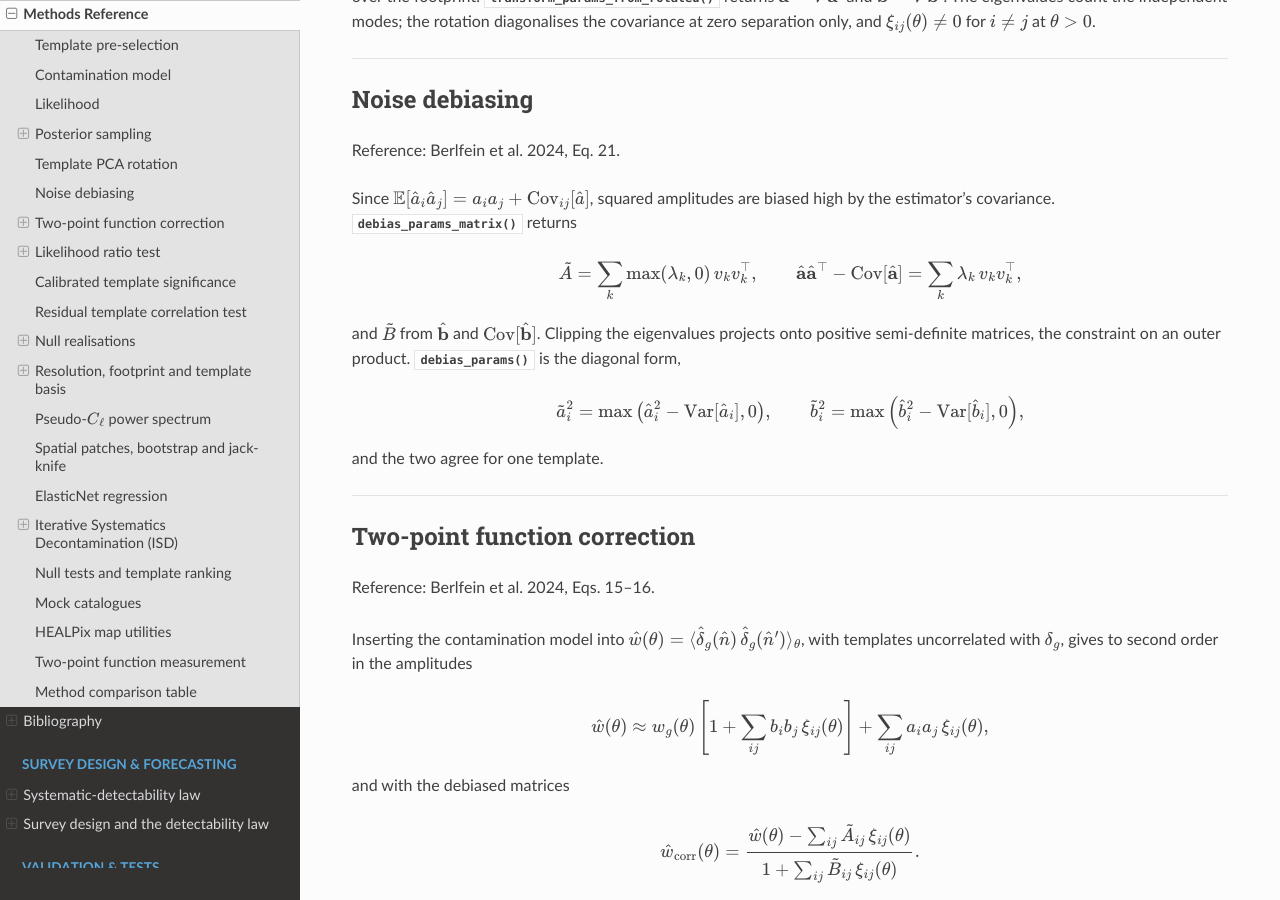
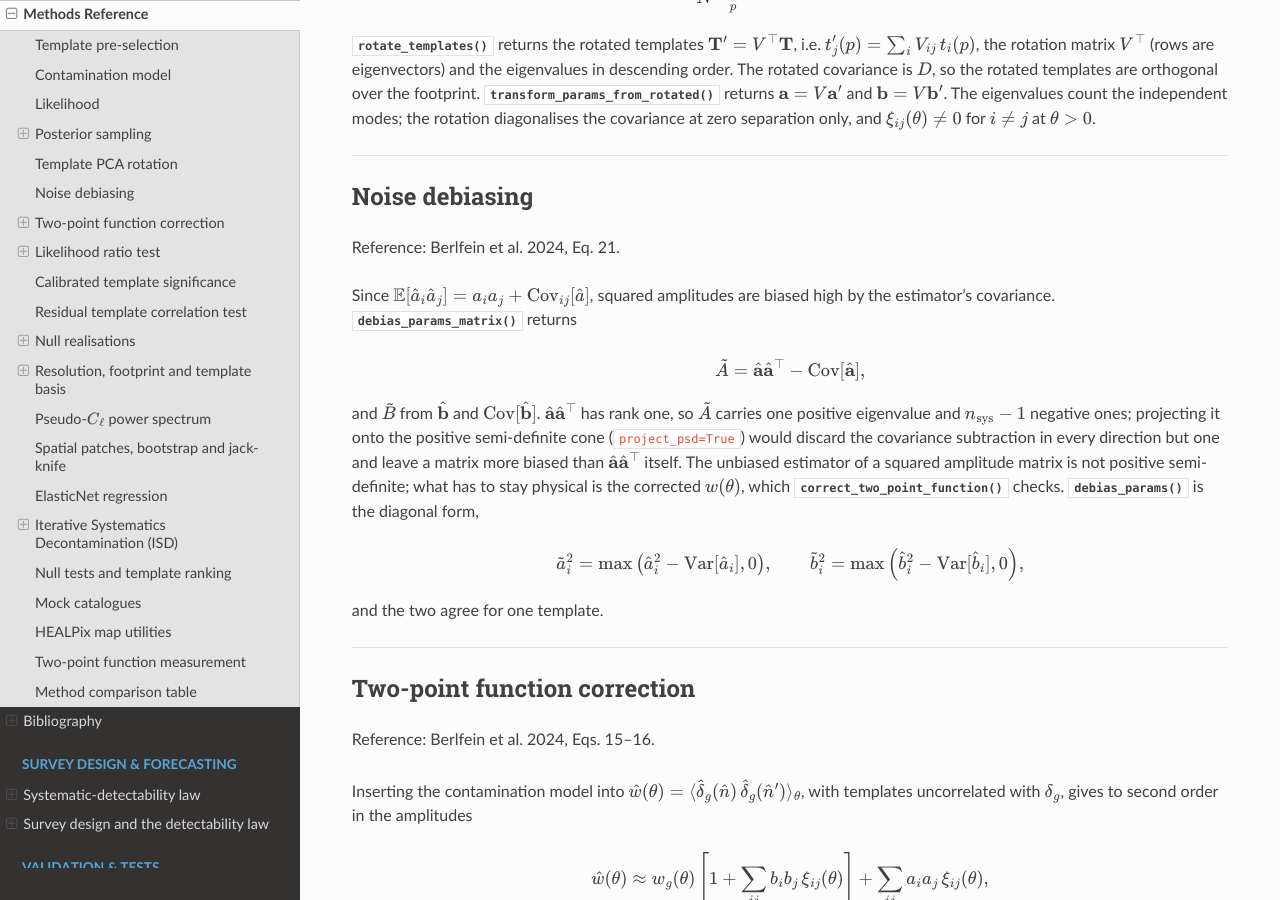
Before and after one commit to JohanComparat/sys_mapping, a Sphinx documentation site: the page built from docs/methods.rst, in a window 1280 px wide and 900 px high, scrolled down 5641 px. Built offline with Sphinx 7.4.7 and the Read the Docs theme 3.1.0, drawn with Linux system fonts in a browser that asks for light colours; some of the changed text lies outside the part shown.

Commit message:
docs: the debiasing is not projected, the sampler is constrained, gamma starts off zero
Also the condition numbers of the LS10 basis: 3.9e3 and 1.4e3 are the raw templates over
their own valid region; the standardised footprint basis gives 203 at NSIDE 32 and 108
at NSIDE 64.

```diff
--- a/docs/detectability_law.rst
+++ b/docs/detectability_law.rst
@@ -30,7 +30,7 @@ In the shot-noise limit this reduces to :math:`A_{\min}=\nu/\sqrt{N_{\rm gal}}`.
 The field statistic does not depend on how collinear the templates are, whereas the
 amplitude of template :math:`i` carries the variance-inflation factor
 :math:`{\rm VIF}_i=1/\sqrt{1-R_i^2}`; the standardised LS10 basis at NSIDE 64 has
-condition number :math:`1.4\times10^{3}`.
+condition number 108.
 
 Rules of thumb
 --------------
--- a/docs/methods.rst
+++ b/docs/methods.rst
@@ -265,6 +265,12 @@ one, because the amplitudes are strongly correlated.  On the LS10 combined fit a
 NSIDE 32 we measured half the leapfrog steps per iteration and 2.5 times the minimum
 effective sample size per second.
 
+``positive_efficiency=True`` (default) restricts a model carrying :math:`b` to the region
+where every fitted pixel has :math:`1 + b\cdot t(p) > 0`, the region that holds
+:math:`b = 0`; outside it the log-density is :math:`-\infty`.  The likelihood has a pole
+wherever an efficiency vanishes, and a ridge along :math:`|b|\to\infty` with
+:math:`\sigma\to0` on which the fit degenerates, and the flat prior excludes neither.
+
 emcee
 ~~~~~
 
@@ -326,13 +332,16 @@ amplitudes are biased high by the estimator's covariance.
 
 .. math::
 
-   \tilde A = \sum_k \max(\lambda_k, 0)\, v_k v_k^\top,
-   \qquad
-   \hat{\mathbf a}\hat{\mathbf a}^\top - {\rm Cov}[\hat{\mathbf a}] = \sum_k \lambda_k\, v_k v_k^\top,
+   \tilde A = \hat{\mathbf a}\hat{\mathbf a}^\top - {\rm Cov}[\hat{\mathbf a}],
 
 and :math:`\tilde B` from :math:`\hat{\mathbf b}` and :math:`{\rm Cov}[\hat{\mathbf b}]`.
-Clipping the eigenvalues projects onto positive semi-definite matrices, the constraint
-on an outer product.  :func:`~sys_mapping.correction.debias_params` is the diagonal
+:math:`\hat{\mathbf a}\hat{\mathbf a}^\top` has rank one, so :math:`\tilde A` carries one
+positive eigenvalue and :math:`n_{\rm sys}-1` negative ones; projecting it onto the positive
+semi-definite cone (``project_psd=True``) would discard the covariance subtraction in every
+direction but one and leave a matrix more biased than :math:`\hat{\mathbf a}\hat{\mathbf a}^\top`
+itself.  The unbiased estimator of a squared amplitude matrix is not positive semi-definite;
+what has to stay physical is the corrected :math:`w(\theta)`, which
+:func:`~sys_mapping.correction.correct_two_point_function` checks.  :func:`~sys_mapping.correction.debias_params` is the diagonal
 form,
 
 .. math::
@@ -451,7 +460,9 @@ Batched maxima
 :math:`\lambda_{\rm LR}` for ``(n_field, n_pix)`` fields together.  The additive maximum
 is the least-squares solution in closed form,
 :math:`\hat a = (TT^\top)^{-1}T\hat\delta_g` with :math:`\hat\sigma^2` the mean squared
-residual (refined by L-BFGS when ``use_skewed``).  The combined maximum is found by
+residual (refined by L-BFGS when ``use_skewed``, from :math:`\gamma = \pm1.5`, the better
+maximum kept: :math:`\gamma = 0` is a stationary point of the skew-normal log-likelihood,
+where its information for the skewness vanishes, so a fit started on it stays Gaussian).  The combined maximum is found by
 L-BFGS (optax), stopped when the largest gradient component falls below
 :math:`10^{-9}` or after ``n_iter`` (300) iterations, on :math:`(a, b, \ln\sigma)` started from
 :math:`(\hat a_{\rm OLS}, b = 0)`, a point on the combined model's ridge.  The combined
--- a/docs/quickstart.rst
+++ b/docs/quickstart.rst
@@ -339,8 +339,8 @@ Step 9 — Two-point correction with cross-template terms
 
 With debiased amplitude matrices
 :math:`\tilde A = \hat a\hat a^\top - {\rm Cov}[\hat a]` and
-:math:`\tilde B = \hat b\hat b^\top - {\rm Cov}[\hat b]`, each projected onto positive
-semi-definite matrices (:func:`~sys_mapping.correction.debias_params_matrix`), the corrected
+:math:`\tilde B = \hat b\hat b^\top - {\rm Cov}[\hat b]`
+(:func:`~sys_mapping.correction.debias_params_matrix`), the corrected
 correlation function is
 
 .. math::
--- a/docs/survey_design_synthesis.rst
+++ b/docs/survey_design_synthesis.rst
@@ -70,8 +70,8 @@ Rules of thumb
    signal away.
 #. Detect the field rather than individual templates. The field statistic is
    insensitive to collinearity, while individual templates are poorly identified
-   (condition number :math:`1.4\times10^{3}` for the standardised LS10 basis at
-   NSIDE 64). Calibrate per-template significance on matched mocks with
+   (the standardised LS10 basis on the fiducial footprint at NSIDE 64 has second-moment
+   condition number 108). Calibrate per-template significance on matched mocks with
    ``sys_mapping.calibrated_template_significance``: on LS10 the independent-pixel
    error is short by a median factor of 1.3 to 2.9 per sample, rising with
    resolution, and by 0.9 to 5.6 for single templates.
```
Also changed, not shown: docs/overview.rst (+11 -5 lines).
